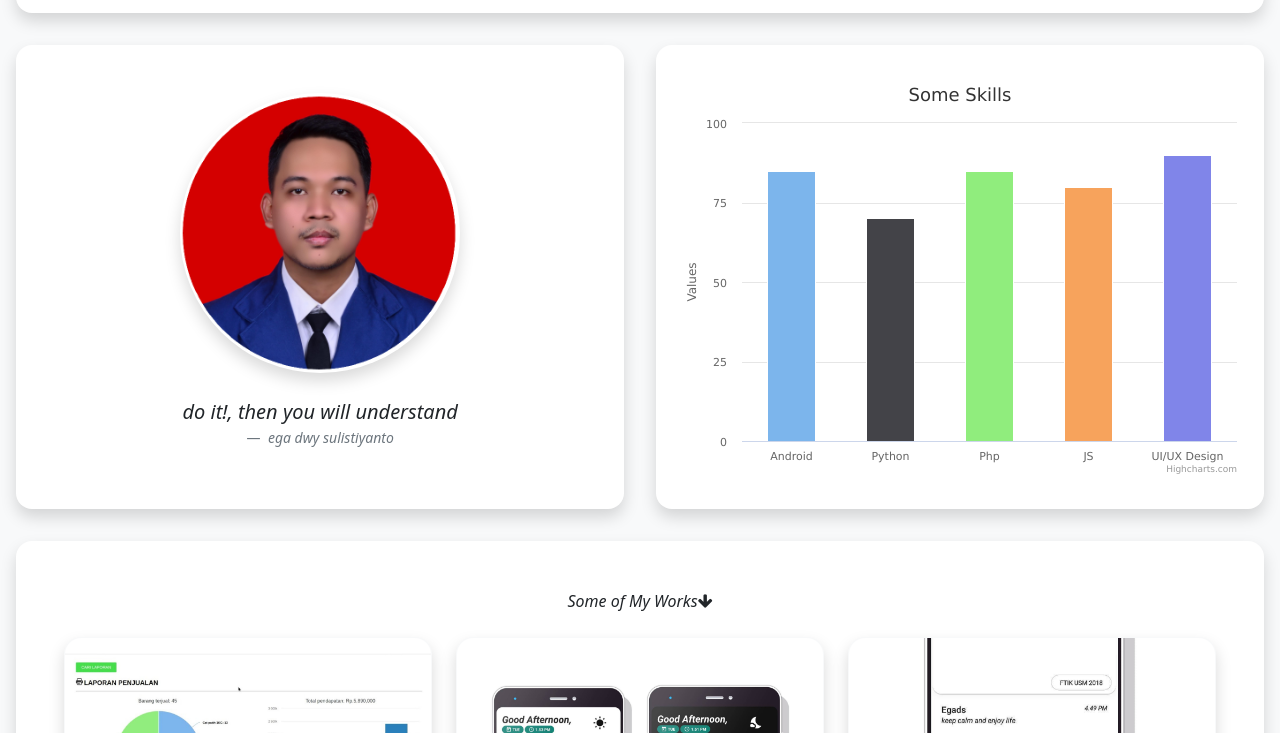
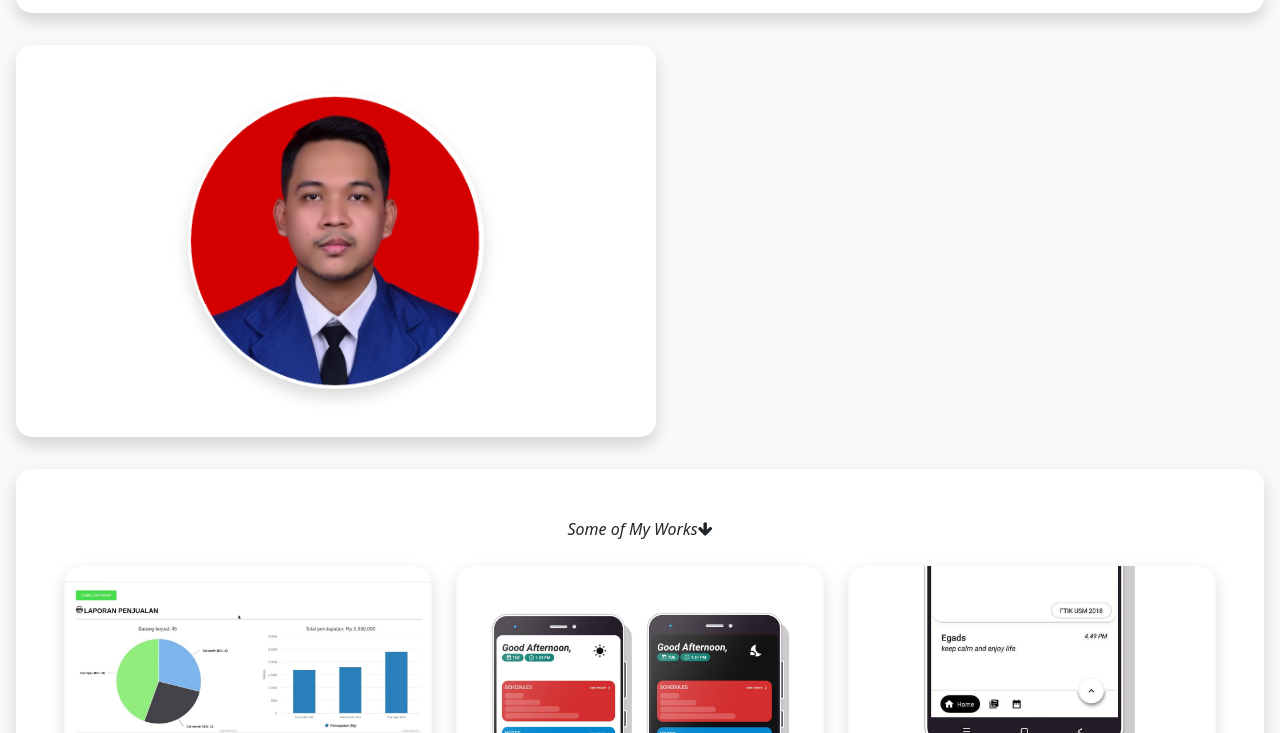
Before and after one commit to Egadwys/egadwys.github.io, a plain HTML site: page index.html in a window 1280 px wide. Shown: the part 67-800 px from the top of the page. Drawn offline with Linux system fonts and the light colour scheme.

Commit message:
Update index.html

```diff
--- a/index.html
+++ b/index.html
@@ -45,21 +45,21 @@
 			<div class="content">
 				<div class="kiri p-4 m-3 shadow rounded-4 bg-body">
 					<img src="img/profil.png" class="shadow rounded-circle m-4">
-					<figure>
+<!-- 					<figure>
 						<blockquote class="blockquote">
 							<p><em>do it!, then you will understand</em></p>
 						</blockquote>
 						<figcaption class="blockquote-footer">
 							<em>ega dwy sulistiyanto</em>
 						</figcaption>
-					</figure>
+					</figure> -->
 				</div>
 
-				<div class="kiri p-3 m-3 shadow rounded-4 bg-body">
+<!-- 				<div class="kiri p-3 m-3 shadow rounded-4 bg-body">
 					<figure class="highcharts-figure">
 						<div id="container"></div>
 					</figure>
-				</div>
+				</div> -->
 			</div>
 
 			<div class="content2">
@@ -140,11 +140,11 @@
 				</div>
 			</div>
 
-			<div class="footer">
+<!-- 			<div class="footer">
 				<div class="p-3 m-3 shadow rounded-4 bg-body">
 					<center><a href="https://egadwys.github.io" style="text-decoration:none">@egadwys</a> <i class="fa fa-copyright"></i>2022</center>
 				</div>
-			</div>
+			</div> -->
 
 		</div>
 
```
